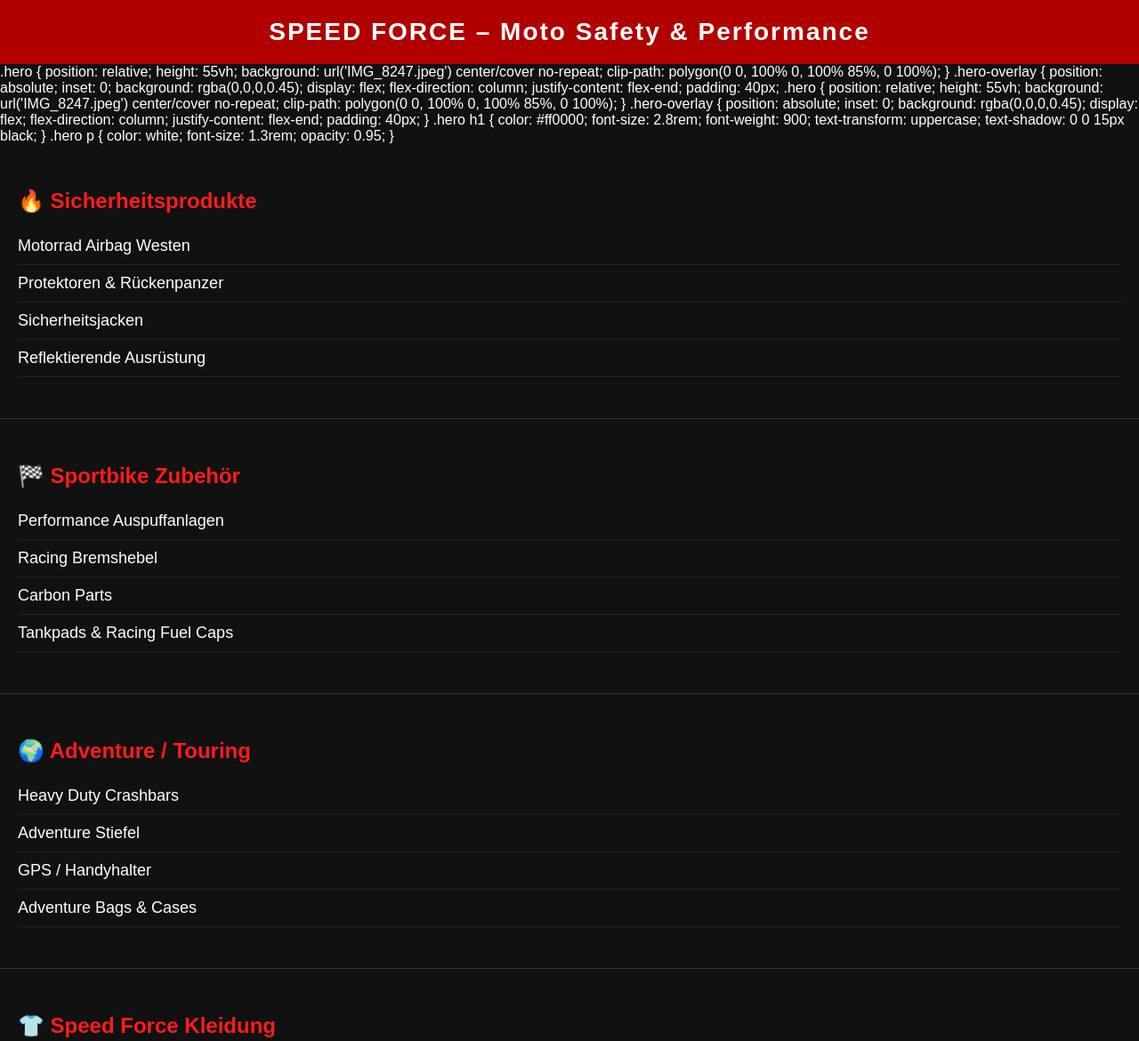
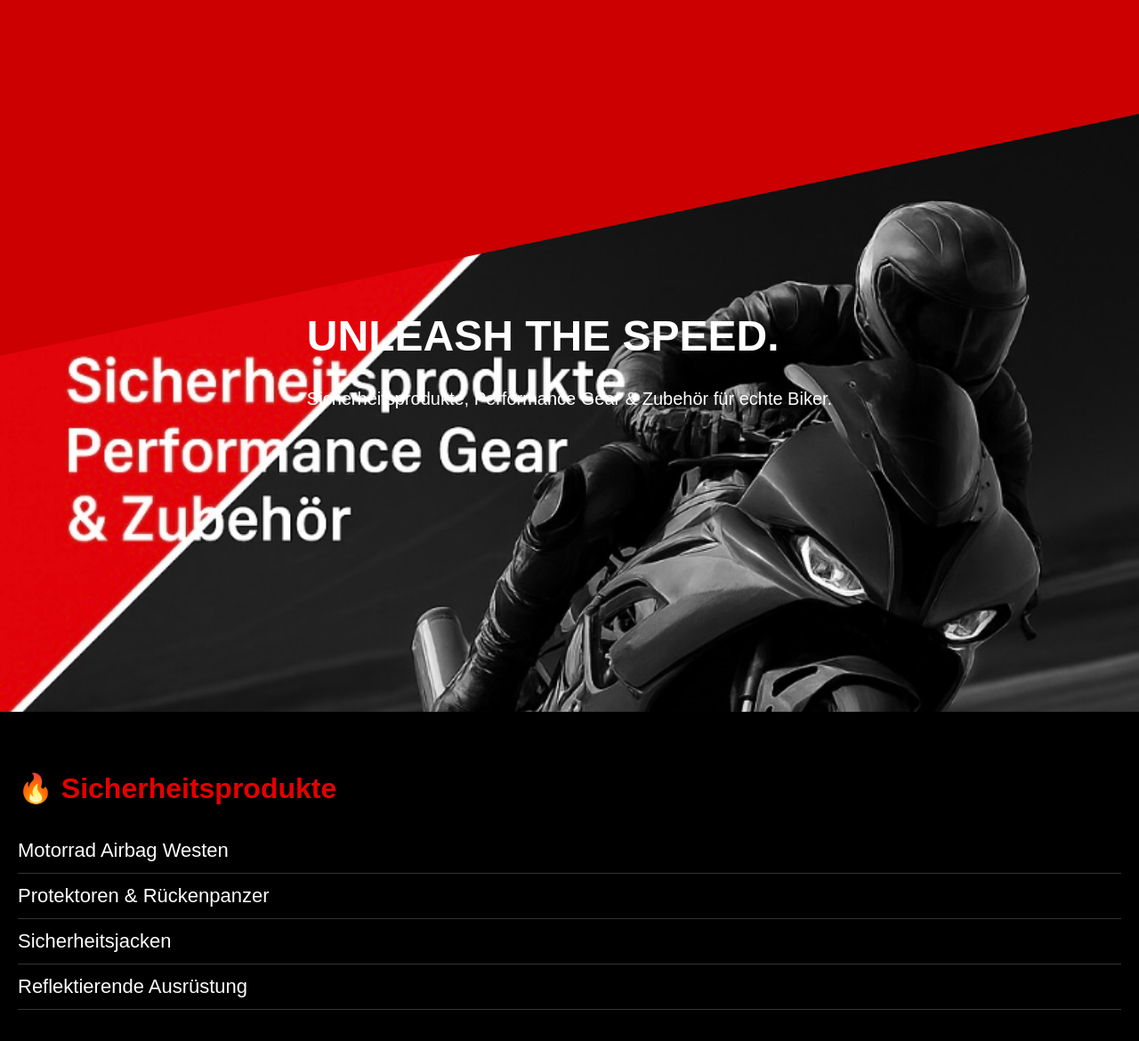
Before and after one commit to Sa-nity1/speedforce-website-, a plain HTML site: page index.html in a window 1280 px wide. Shown: the top 1170 px of the page at 89% size. Drawn offline with Linux system fonts and the light colour scheme.

Commit message:
Update index.html

```diff
--- a/index.html
+++ b/index.html
@@ -1,162 +1,102 @@
 <!DOCTYPE html>
 <html lang="de">
 <head>
-    <meta charset="UTF-8" />
-    <meta name="viewport" content="width=device-width, initial-scale=1.0" />
-    <title>Speed Force – Moto Safety & Performance Shop</title>
+    <meta charset="UTF-8">
+    <meta name="viewport" content="width=device-width, initial-scale=1.0">
+    <title>SPEED FORCE – Moto Safety & Performance</title>
 
     <style>
         body {
             margin: 0;
             font-family: Arial, sans-serif;
-            background-color: #111;
+            background: #000;
             color: white;
         }
 
-        header {
-            background-color: #b00000;
-            padding: 20px;
-            text-align: center;
-            font-size: 28px;
-            font-weight: bold;
-            letter-spacing: 2px;
+        /* HEADER / HERO BEREICH MIT DEINEM BILD */
+        .hero {
+            background-image: url("IMG_8247.jpeg"); /* <-- Dein Bild */
+            height: 100vh;
+            background-size: cover;
+            background-position: center;
+            background-repeat: no-repeat;
+            position: relative;
+            display: flex;
+            align-items: center;
+            justify-content: center;
         }
 
-        .hero {
-            text-align: center;
+        /* Schräger roter Balken */
+        .hero::before {
+            content: "";
+            position: absolute;
+            top: 0;
+            left: 0;
+            width: 100%;
+            height: 50%;
+            background: #cc0000;
+            transform: skewY(-12deg);
+            transform-origin: top left;
+            z-index: 1;
+        }
+
+        /* Text oben auf dem Bild */
+        .hero-text {
+            z-index: 2;
+            text-align: left;
+            max-width: 90%;
+            padding: 20px;
+        }
+
+        .hero-text h1 {
+            font-size: 48px;
+            font-weight: 900;
+            line-height: 1.1;
+            text-transform: uppercase;
+        }
+
+        .hero-text p {
+            font-size: 20px;
+            margin-top: 10px;
+        }
+
+        /* Abschnitt: Kategorien */
+        .section {
             padding: 40px 20px;
         }
 
-        .hero h1 {
-            font-size: 40px;
-            color: #ff1c1c;
+        .section h2 {
+            font-size: 32px;
+            color: #e60000;
         }
 
-        .section {
-            padding: 30px 20px;
+        .list-item {
+            font-size: 22px;
+            padding: 12px 0;
             border-bottom: 1px solid #333;
-        }
-
-        .section h2 {
-            color: #ff1c1c;
-            margin-bottom: 10px;
-        }
-
-        .product-list {
-            list-style: none;
-            padding: 0;
-        }
-
-        .product-list li {
-            padding: 10px 0;
-            border-bottom: 1px solid #222;
-            font-size: 18px;
-        }
-
-        footer {
-            text-align: center;
-            padding: 20px;
-            background-color: #000;
-            color: #888;
-            font-size: 14px;
         }
     </style>
 </head>
 
 <body>
 
-    <header>
-        SPEED FORCE – Moto Safety & Performance
+    <!-- HERO-BEREICH -->
+    <header class="hero">
+        <div class="hero-text">
+            <h1>UNLEASH THE SPEED.</h1>
+            <p>Sicherheitsprodukte, Performance Gear & Zubehör für echte Biker.</p>
+        </div>
     </header>
 
-   .hero {
-    position: relative;
-    height: 55vh;
-    background: url('IMG_8247.jpeg') center/cover no-repeat;
-    clip-path: polygon(0 0, 100% 0, 100% 85%, 0 100%);
-}
-
-.hero-overlay {
-    position: absolute;
-    inset: 0;
-    background: rgba(0,0,0,0.45);
-    display: flex;
-    flex-direction: column;
-    justify-content: flex-end;
-    padding: 40px;
-.hero {
-    position: relative;
-    height: 55vh;
-    background: url('IMG_8247.jpeg') center/cover no-repeat;
-    clip-path: polygon(0 0, 100% 0, 100% 85%, 0 100%);
-}
-
-.hero-overlay {
-    position: absolute;
-    inset: 0;
-    background: rgba(0,0,0,0.45);
-    display: flex;
-    flex-direction: column;
-    justify-content: flex-end;
-    padding: 40px;
-}
-
-.hero h1 {
-    color: #ff0000;
-    font-size: 2.8rem;
-    font-weight: 900;
-    text-transform: uppercase;
-    text-shadow: 0 0 15px black;
-}
-
-.hero p {
-    color: white;
-    font-size: 1.3rem;
-    opacity: 0.95;
-    }
+    <!-- PRODUKT-KATEGORIEN -->
     <div class="section">
         <h2>🔥 Sicherheitsprodukte</h2>
-        <ul class="product-list">
-            <li>Motorrad Airbag Westen</li>
-            <li>Protektoren & Rückenpanzer</li>
-            <li>Sicherheitsjacken</li>
-            <li>Reflektierende Ausrüstung</li>
-        </ul>
+
+        <div class="list-item">Motorrad Airbag Westen</div>
+        <div class="list-item">Protektoren & Rückenpanzer</div>
+        <div class="list-item">Sicherheitsjacken</div>
+        <div class="list-item">Reflektierende Ausrüstung</div>
     </div>
-
-    <div class="section">
-        <h2>🏁 Sportbike Zubehör</h2>
-        <ul class="product-list">
-            <li>Performance Auspuffanlagen</li>
-            <li>Racing Bremshebel</li>
-            <li>Carbon Parts</li>
-            <li>Tankpads & Racing Fuel Caps</li>
-        </ul>
-    </div>
-
-    <div class="section">
-        <h2>🌍 Adventure / Touring</h2>
-        <ul class="product-list">
-            <li>Heavy Duty Crashbars</li>
-            <li>Adventure Stiefel</li>
-            <li>GPS / Handyhalter</li>
-            <li>Adventure Bags & Cases</li>
-        </ul>
-    </div>
-
-    <div class="section">
-        <h2>👕 Speed Force Kleidung</h2>
-        <ul class="product-list">
-            <li>Speed Force Hoodies</li>
-            <li>Motorradjacken</li>
-            <li>Handschuhe</li>
-            <li>Performance Shirts</li>
-        </ul>
-    </div>
-
-    <footer>
-        © 2025 Speed Force – Moto Safety & Performance Shop
-    </footer>
 
 </body>
 </html>
```
